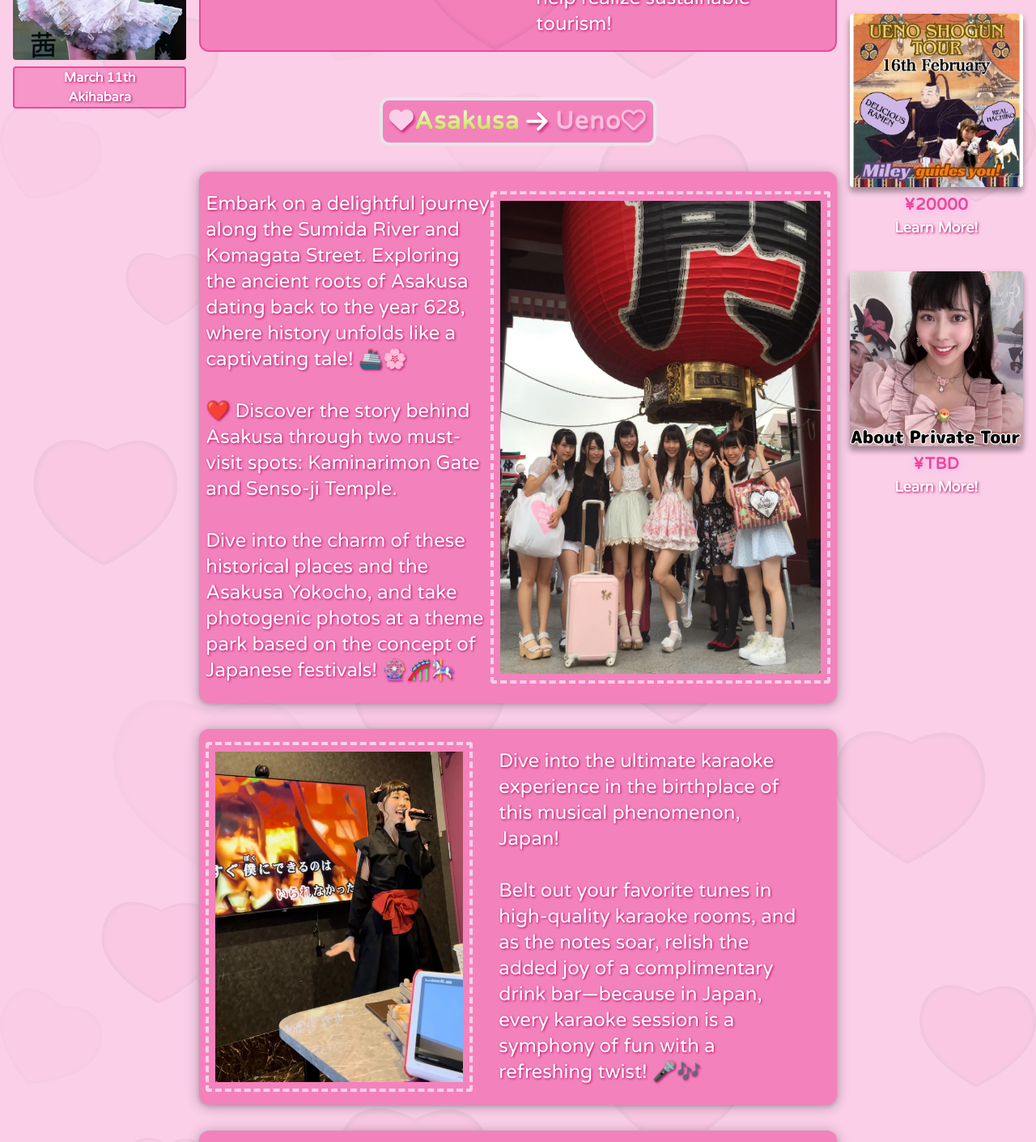
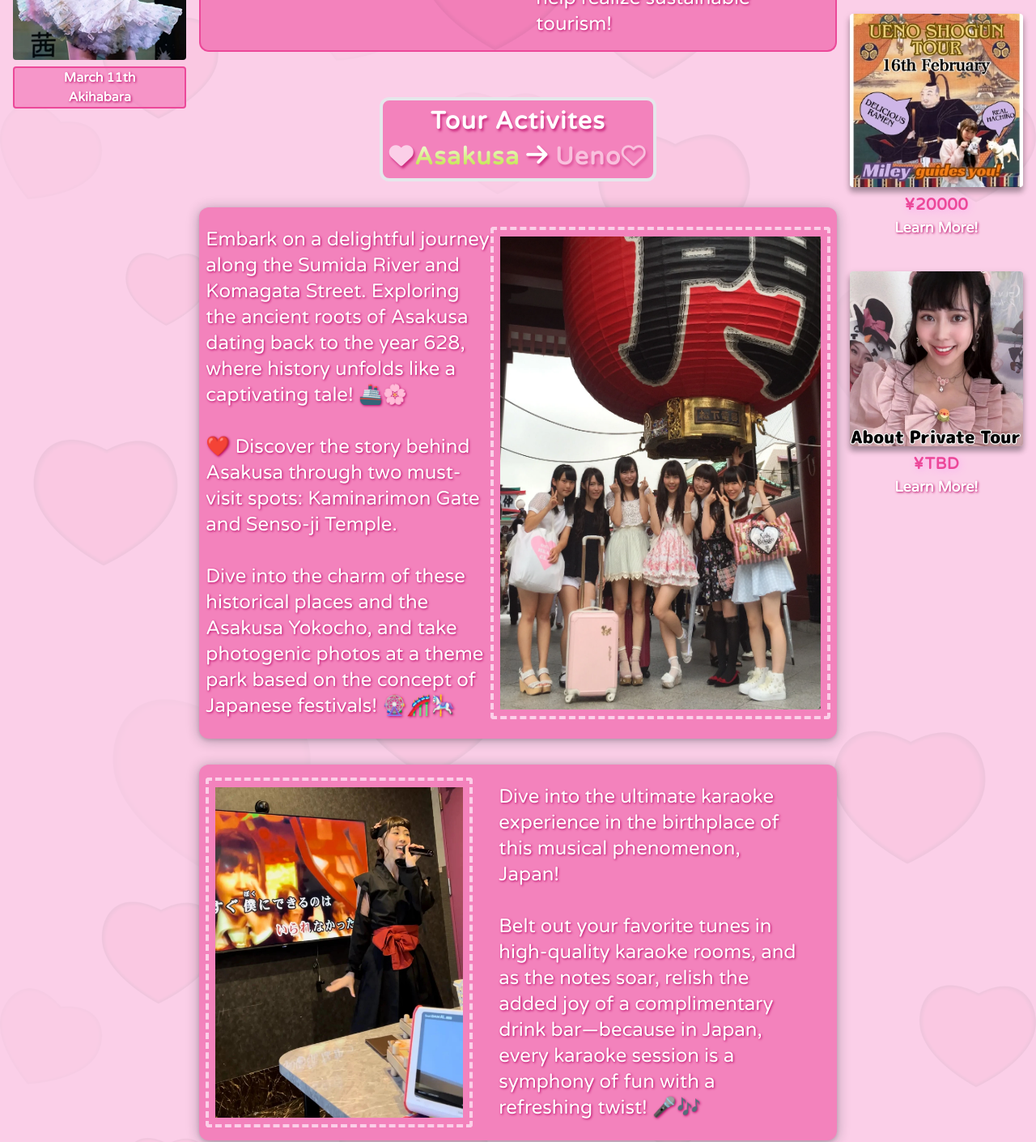
Before and after one commit to brandonrainey/smiley-tours, a Next.js app: page / in a window 1280 px wide. Shown: the part 1300-2710 px from the top of the page at 81% size. Built offline with nearby package versions, Linux system fonts and the light colour scheme; what tailwindcss-animated would draw is missing.

Commit message:
static import/removed animation from about me image

```diff
--- a/app/page.tsx
+++ b/app/page.tsx
@@ -19,9 +19,9 @@ export default function Home() {
 
   const eventsRef = useRef(null)
 
-  const [ref5, inView] = useInView({
-    triggerOnce: true,
-  })
+  // const [ref5, inView] = useInView({
+  //   triggerOnce: true,
+  // })
 
   const [ref2, inView2] = useInView({
     triggerOnce: true,
@@ -53,7 +53,7 @@ export default function Home() {
         <InfoSidebar eventsRef={eventsRef} />
 
         <main className="flex flex-col items-center custom:order-2 order-1 gap-8">
-          <MainContent ref5={ref5} inView={inView} />
+          <MainContent />
 
           <AreaSelector area={area} setArea={setArea} />
 
--- a/components/AreaSelector.tsx
+++ b/components/AreaSelector.tsx
@@ -1,4 +1,3 @@
-
 import React from 'react'
 
 interface AreaSelectorProps {
@@ -9,8 +8,11 @@ interface AreaSelectorProps {
 export default function AreaSelector({ area, setArea }: AreaSelectorProps) {
   return (
     <nav
-      className={`flex items-center justify-center text-center  text-3xl font-semibold tracking-wider text-white z-30 mt-2 custom:text-shadow-3 text-shadow-7 gap-2 bg-[#f382bc] rounded-xl w-fit p-2 border-4`}
+      className={`flex flex-col items-center justify-center text-center  text-3xl font-semibold tracking-wider text-white z-30 mt-2 custom:text-shadow-3 text-shadow-7 gap-2 bg-[#f382bc] rounded-xl w-fit p-2 border-4`}
     >
+      <h1>Tour Activites</h1>
+
+      <div className="flex gap-2">
         <h2
           className={`${
             area === 'ueno' && 'opacity-50'
@@ -41,7 +43,9 @@ export default function AreaSelector({ area, setArea }: AreaSelectorProps) {
           onClick={() => setArea('ueno')}
         >
           <span
-          className={`${area !== 'asakusa' && 'textGradient textShadowNone'} `}
+            className={`${
+              area !== 'asakusa' && 'textGradient textShadowNone'
+            } `}
           >
             Ueno
           </span>
@@ -51,6 +55,7 @@ export default function AreaSelector({ area, setArea }: AreaSelectorProps) {
             <i className="fa-regular fa-heart"></i>
           )}
         </h2>
+      </div>
     </nav>
   )
 }
--- a/components/ContentSectionOne.tsx
+++ b/components/ContentSectionOne.tsx
@@ -17,7 +17,7 @@ export default function ContentSectionOne({
   inView2,
 }: ContentSectionOneProps) {
   return (
-    <section className="flex flex-col custom:items-center bg-[#f382bc] p-2 rounded-xl contentSectionShadow">
+    <article className="flex flex-col custom:items-center bg-[#f382bc] p-2 rounded-xl contentSectionShadow">
       <div
         className={`custom:py-4 py-0 flex custom:flex-row flex-col-reverse custom:max-w-[1000px] pt-10  `}
       >
@@ -102,6 +102,6 @@ export default function ContentSectionOne({
           />
         )}
       </div>
-    </section>
+    </article>
   )
 }
--- a/components/ContentSectionThree.tsx
+++ b/components/ContentSectionThree.tsx
@@ -17,7 +17,7 @@ export default function ContentSectionThree({
   inView4,
 }: ContentSectionThreeProps) {
   return (
-    <section className="flex custom:flex-row flex-col-reverse w-full gap-6 custom:py-4 custom:max-w-[1000px] pt-10 bg-[#f382bc] p-2 rounded-xl contentSectionShadow">
+    <article className="flex custom:flex-row flex-col-reverse w-full gap-6 custom:py-4 custom:max-w-[1000px] pt-10 bg-[#f382bc] p-2 rounded-xl contentSectionShadow">
       <div className="text-white custom:text-2xl text-xl textShadow font-medium custom:my-auto">
         {area === 'asakusa' ? (
           <p
@@ -91,6 +91,6 @@ export default function ContentSectionThree({
           }`}
         />
       )}
-    </section>
+    </article>
   )
 }
--- a/components/ContentSectionTwo.tsx
+++ b/components/ContentSectionTwo.tsx
@@ -17,7 +17,7 @@ export default function ContentSectionTwo({
   inView3,
 }: ContentSectionTwoProps) {
   return (
-    <section className="flex flex-col custom:flex-row custom:py-4 py-0 custom:max-w-[1000px] pt-10 bg-[#f382bc] p-2 rounded-xl contentSectionShadow">
+    <article className="flex flex-col custom:flex-row custom:py-4 py-0 custom:max-w-[1000px] pt-10 bg-[#f382bc] p-2 rounded-xl contentSectionShadow">
       {area === 'asakusa' ? (
         <Image
           ref={ref3}
@@ -91,6 +91,6 @@ export default function ContentSectionTwo({
           </p>
         )}
       </div>
-    </section>
+    </article>
   )
 }
--- a/components/MainContent.tsx
+++ b/components/MainContent.tsx
@@ -1,12 +1,8 @@
 import React from 'react'
 import Image from 'next/image'
+import MileyImage from '../public/miley-main.webp'
 
-interface MainContentProps {
-  ref5: any
-  inView: boolean
-}
-
-export default function MainContent({ ref5, inView }: MainContentProps) {
+export default function MainContent() {
   return (
     <section
       className="custom:h-fit h-auto pb-12 custom:pb-4  w-full flex flex-col custom:px-10 px-4  mb-4 bg-[#f382bc] custom:rounded-b-xl  custom:border-x-2 custom:border-pink-500 border-pink-500/50 custom:border-b-2 custom:border-t-0 border-y-2 custom:border-y-4 custom:justify-normal  justify-center relative bgImage "
@@ -20,22 +16,15 @@ export default function MainContent({ ref5, inView }: MainContentProps) {
       <div className="flex flex-col gap-10 custom:items-center relative">
         <div className="flex custom:flex-row flex-col w-full custom:max-w-[1000px] gap-6 custom:pb-0 custom:items-baseline items-center ">
           <div className="flex w-full max-w-[1000px] ">
-
-
             <Image
-              src="/miley-main.webp"
+              src={MileyImage}
               alt="featured miley image"
               width={350}
               height={432}
               priority={true}
-              ref={ref5}
-              className={`rounded custom:mr-auto custom:mx-0 mx-auto border-dashed border-4 border-pink-200 p-2 opacity-0 custom:min-w-[350px] max-h-[432px]  ${
-                inView
-                  ? 'animate-fade-right animate-duration-[700ms] animate-ease-in-out opacity-100'
-                  : ''
-              }`}
+              placeholder="blur"
+              className={`rounded custom:mr-auto custom:mx-0 mx-auto border-dashed border-4 border-pink-200 p-2 custom:min-w-[350px] max-h-[432px]  `}
             />
-
 
             {/* <img
               src="/miley-main.webp"
--- a/components/TourSidebar.tsx
+++ b/components/TourSidebar.tsx
@@ -1,11 +1,11 @@
 import React from 'react'
 import Image from 'next/image'
-import tourJan29 from '../public/tour-jan29-small.webp'
+
 import tourFeb1 from '../public/tour-feb1.webp'
 import tourFeb2 from '../public/tour-feb2.webp'
 import tourFeb9 from '../public/tour-feb9.webp'
 import tourFeb16 from '../public/tour-feb16.webp'
-import tourFeb27 from '../public/tour-feb27.webp'
+
 import tourPrivate from '../public/private-tour.webp'
 
 const tours = [
```
Lines whose indentation alone changed are shown as unchanged.
